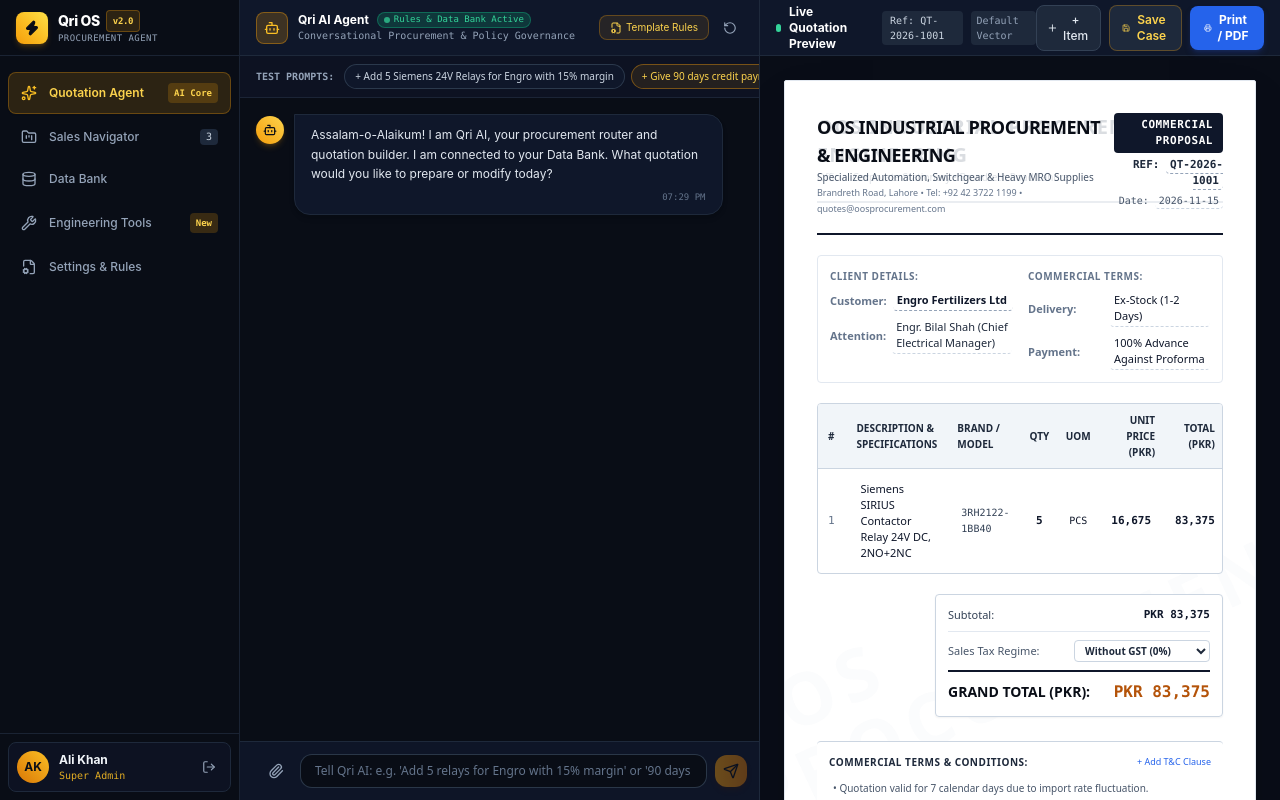
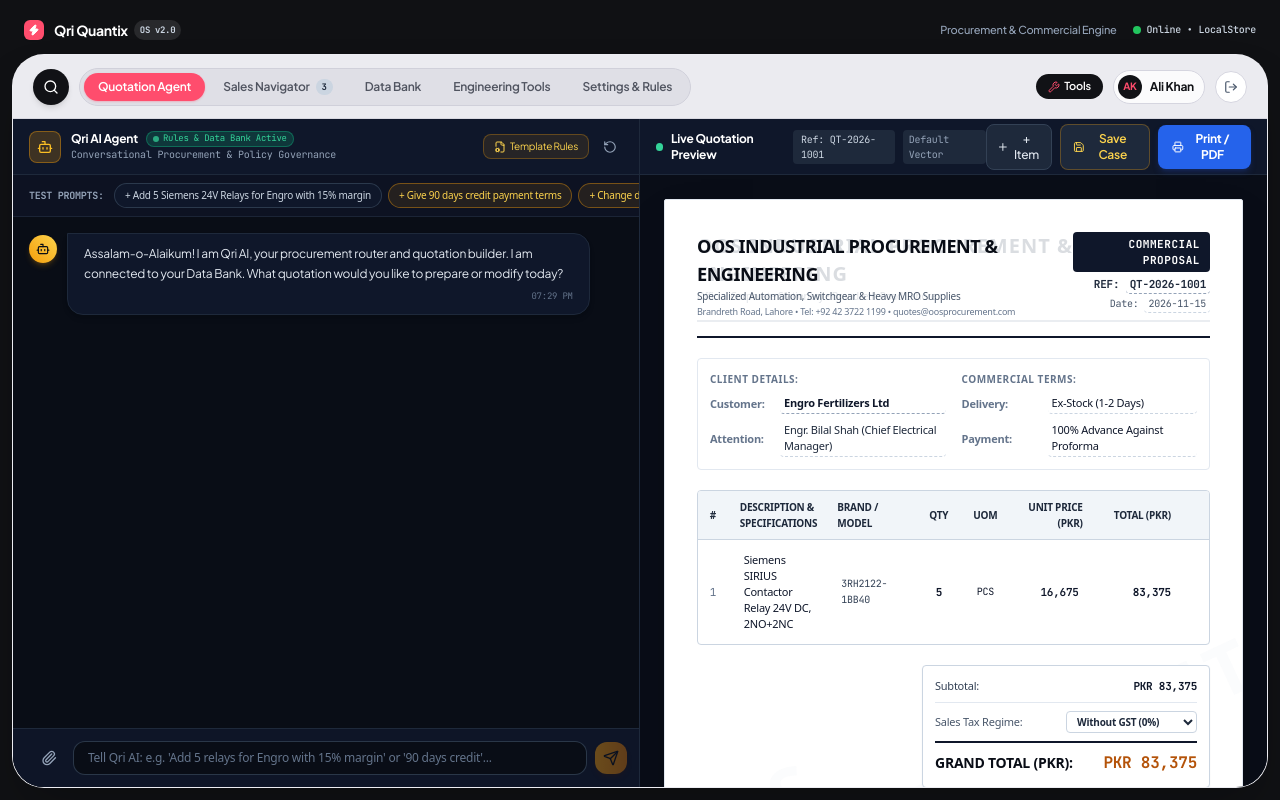
Before and after one commit to AliKhanImagery/MBHOSS, a Next.js app: page /agent/quotation in a window 1280 px wide. Built offline with nearby package versions, Linux system fonts and the light colour scheme.

Commit message:
style: Adopt Quantix design theme (Obsidian frame, Silver-Gray Island canvas, Coral pill navigation, Plus Jakarta Sans)

```diff
--- a/src/app/globals.css
+++ b/src/app/globals.css
@@ -1,16 +1,27 @@
+@import url('https://fonts.googleapis.com/css2?family=Plus+Jakarta+Sans:wght@400;500;600;700;800&family=JetBrains+Mono:wght@400;500;600;700&display=swap');
+
 @tailwind base;
 @tailwind components;
 @tailwind utilities;
 
 :root {
-  --background: #090d16;
+  --background: #101114;
   --foreground: #f1f5f9;
+  --quantix-canvas: #EBEBF0;
+  --quantix-coral: #FF4D6D;
+  --quantix-slate-card: #484B53;
+  --quantix-onyx-card: #16171B;
 }
 
 body {
   color: var(--foreground);
-  background: var(--background);
-  font-family: -apple-system, BlinkMacSystemFont, "Segoe UI", Roboto, Helvetica, Arial, sans-serif;
+  background-color: #101114;
+  background-image:
+    radial-gradient(circle at 85% 95%, rgba(190, 24, 55, 0.12), transparent 40%),
+    radial-gradient(circle at 15% 10%, rgba(160, 20, 40, 0.08), transparent 35%);
+  background-attachment: fixed;
+  font-family: 'Plus Jakarta Sans', -apple-system, BlinkMacSystemFont, "Segoe UI", Roboto, sans-serif;
+  letter-spacing: -0.015em;
   -webkit-font-smoothing: antialiased;
   -moz-osx-font-smoothing: grayscale;
 }
@@ -24,11 +35,11 @@ body {
   background: transparent;
 }
 ::-webkit-scrollbar-thumb {
-  background: #334155;
+  background: #333640;
   border-radius: 4px;
 }
 ::-webkit-scrollbar-thumb:hover {
-  background: #475569;
+  background: #474B59;
 }
 
 /* Print styling for the Right Pane Quotation Document */
--- a/src/components/AppShell.tsx
+++ b/src/components/AppShell.tsx
@@ -15,6 +15,11 @@ import {
   ShieldAlert,
   FileCog,
   Wrench,
+  Search,
+  Bell,
+  Sun,
+  Moon,
+  ExternalLink,
 } from 'lucide-react';
 import { useApp } from '@/context/AppContext';
 
@@ -23,7 +28,7 @@ export function AppShell({ children }: { children: React.ReactNode }) {
   const router = useRouter();
   const { currentUser, logout, activeCases } = useApp();
 
-  // If on login page, do not show navigation sidebar
+  // If on login page, do not show navigation shell
   if (pathname === '/login') {
     return <>{children}</>;
   }
@@ -35,7 +40,6 @@ export function AppShell({ children }: { children: React.ReactNode }) {
       shortLabel: 'Agent',
       icon: Sparkles,
       active: pathname.startsWith('/agent'),
-      badge: 'AI Core',
     },
     {
       href: '/cases',
@@ -75,122 +79,130 @@ export function AppShell({ children }: { children: React.ReactNode }) {
   };
 
   return (
-    <div className="flex flex-col md:flex-row h-[100dvh] w-screen overflow-hidden bg-slate-950 text-slate-100 select-none">
-      {/* Desktop Sidebar (hidden on mobile) */}
-      <aside className="hidden md:flex md:w-60 flex-shrink-0 bg-slate-950 border-r border-slate-800/80 flex-col justify-between z-30 transition-all duration-200">
-        {/* Top: Brand Header */}
-        <div>
-          <div className="h-14 border-b border-slate-800/80 px-3 md:px-4 flex items-center justify-between">
-            <Link href="/agent/quotation" className="flex items-center space-x-2.5 group">
-              <div className="w-8 h-8 rounded-lg bg-gradient-to-tr from-amber-500 via-amber-400 to-yellow-300 flex items-center justify-center text-slate-950 font-black shadow-md shadow-amber-500/20 group-hover:scale-105 transition-transform">
-                <Zap className="w-4 h-4 fill-slate-950" />
-              </div>
-              <div className="hidden md:block">
-                <div className="font-extrabold text-sm tracking-tight text-white flex items-center space-x-1.5">
-                  <span>Qri OS</span>
-                  <span className="text-[9px] px-1.5 py-0.2 bg-amber-500/15 text-amber-300 border border-amber-500/30 rounded font-mono font-bold">
-                    v2.0
-                  </span>
-                </div>
-                <div className="text-[9px] text-slate-400 tracking-wider font-mono uppercase">
-                  Procurement Agent
-                </div>
-              </div>
-            </Link>
+    <div className="flex flex-col h-[100dvh] w-screen overflow-hidden bg-[#101114] text-slate-100 select-none p-1 sm:p-2 md:p-3">
+      {/* =========================================================================
+          TOP OUTER HEADER (Desktop/Tablet Branding Bar)
+      ========================================================================= */}
+      <header className="hidden sm:flex h-9 px-3 items-center justify-between text-xs text-slate-400 flex-shrink-0 mb-1.5">
+        <div className="flex items-center space-x-2.5">
+          <div className="w-5 h-5 rounded-md bg-[#FF4D6D] flex items-center justify-center text-white font-black shadow-sm">
+            <Zap className="w-3 h-3 fill-white" />
           </div>
+          <span className="font-bold text-sm tracking-tight text-white flex items-center space-x-1.5">
+            <span>Qri Quantix</span>
+            <span className="text-[9px] px-1.5 py-0.2 bg-white/10 text-slate-300 rounded-full font-mono">
+              OS v2.0
+            </span>
+          </span>
+        </div>
 
-          {/* Navigation Links */}
-          <nav className="p-2 space-y-1 mt-2">
-            {navItems.map((item) => {
-              const Icon = item.icon;
-              return (
+        <div className="flex items-center space-x-4 text-[11px] font-medium text-slate-400">
+          <span className="hidden md:inline">Procurement &amp; Commercial Engine</span>
+          <div className="flex items-center space-x-1.5 text-slate-300">
+            <span className="w-2 h-2 rounded-full bg-[#22C55E]"></span>
+            <span className="font-mono text-[10px]">Online • LocalStore</span>
+          </div>
+        </div>
+      </header>
+
+      {/* =========================================================================
+          MAIN FLOATING ISLAND CANVAS (Light Silver-Gray #EBEBF0)
+      ========================================================================= */}
+      <div className="flex-1 flex flex-col rounded-2xl sm:rounded-[28px] md:rounded-[32px] bg-[#EBEBF0] text-[#111216] shadow-2xl overflow-hidden border border-white/10 relative">
+        {/* Island Top Navigation Bar */}
+        <div className="h-14 sm:h-16 px-3 sm:px-5 bg-[#EBEBF0] border-b border-[#D8D8E0] flex items-center justify-between flex-shrink-0 z-30">
+          {/* Left: Quick Search Button & Brand Mark */}
+          <div className="flex items-center space-x-2.5">
+            <button
+              onClick={() => router.push('/settings/databank')}
+              className="w-9 h-9 rounded-full bg-[#111216] hover:bg-slate-800 text-white flex items-center justify-center shadow-md transition-transform active:scale-95 cursor-pointer flex-shrink-0"
+              title="Search Data Bank"
+            >
+              <Search className="w-4 h-4" />
+            </button>
+
+            {/* Desktop / Tablet Horizontal Pill Navigation */}
+            <nav className="hidden md:flex items-center space-x-1 bg-[#DFDFE6] p-1 rounded-full border border-[#D0D0DA]">
+              {navItems.map((item) => (
                 <Link
                   key={item.href}
                   href={item.href}
-                  className={`flex items-center justify-between px-3 py-2.5 rounded-lg text-xs font-medium transition-all group ${
+                  className={`px-3.5 py-1.5 rounded-full text-xs font-semibold transition-all flex items-center space-x-1.5 ${
                     item.active
-                      ? 'bg-amber-500/15 text-amber-300 border border-amber-500/30 font-semibold shadow-sm'
-                      : 'text-slate-400 hover:text-slate-100 hover:bg-slate-900 border border-transparent'
+                      ? 'bg-[#FF4D6D] text-white shadow-sm shadow-[#FF4D6D]/30'
+                      : 'text-[#505460] hover:text-[#111216] hover:bg-[#D5D5DC]'
                   }`}
-                  title={item.label}
                 >
-                  <div className="flex items-center space-x-3">
-                    <Icon
-                      className={`w-4 h-4 transition-transform group-hover:scale-110 ${
-                        item.active ? 'text-amber-400' : 'text-slate-400 group-hover:text-slate-200'
+                  <span>{item.label}</span>
+                  {item.count !== undefined && item.count > 0 && (
+                    <span
+                      className={`text-[9px] px-1.5 py-0.2 rounded-full font-mono font-bold ${
+                        item.active ? 'bg-white/20 text-white' : 'bg-slate-300 text-slate-800'
                       }`}
-                    />
-                    <span className="hidden md:inline">{item.label}</span>
-                  </div>
+                    >
+                      {item.count}
+                    </span>
+                  )}
+                </Link>
+              ))}
+            </nav>
+          </div>
 
-                  {/* Badges / Counters */}
-                  <div className="hidden md:flex items-center">
-                    {item.badge && (
-                      <span className="text-[9px] bg-amber-500/20 text-amber-300 px-1.5 py-0.5 rounded font-mono font-bold">
-                        {item.badge}
-                      </span>
-                    )}
-                    {item.count !== undefined && (
-                      <span className="text-[10px] bg-slate-800 text-slate-300 px-1.5 py-0.2 rounded font-mono">
-                        {item.count}
-                      </span>
-                    )}
-                  </div>
-                </Link>
-              );
-            })}
-          </nav>
-        </div>
+          {/* Right: User Avatar & Session Controls */}
+          <div className="flex items-center space-x-2.5">
+            <Link
+              href="/tools"
+              className="hidden lg:flex items-center space-x-1 px-3 py-1 rounded-full bg-[#111216] hover:bg-slate-800 text-white text-[11px] font-semibold transition-colors"
+            >
+              <Wrench className="w-3 h-3 text-[#FF4D6D]" />
+              <span>Tools</span>
+            </Link>
 
-        {/* Bottom: User Card & Sign Out */}
-        <div className="p-2 border-t border-slate-800/80">
-          <div className="flex items-center justify-between p-2 rounded-lg bg-slate-900/60 border border-slate-800">
-            <div className="flex items-center space-x-2.5 overflow-hidden">
-              <div className="w-8 h-8 rounded-full bg-gradient-to-tr from-amber-600 to-amber-400 flex items-center justify-center text-slate-950 font-bold text-xs flex-shrink-0">
+            {/* User Profile Pill */}
+            <div className="flex items-center space-x-2 bg-white/80 border border-[#D5D5DF] pl-1 pr-2.5 py-1 rounded-full shadow-xs">
+              <div className="w-6 h-6 rounded-full bg-[#111216] text-[#FF4D6D] font-bold text-[10px] flex items-center justify-center">
                 {currentUser?.avatar || 'AK'}
               </div>
-              <div className="hidden md:block truncate">
-                <div className="text-xs font-bold text-slate-100 truncate">
-                  {currentUser?.name || 'Guest'}
-                </div>
-                <div className="text-[10px] text-amber-400/90 font-mono truncate">
-                  {currentUser?.role || 'Super Admin'}
-                </div>
-              </div>
+              <span className="text-xs font-bold text-[#111216] hidden sm:inline truncate max-w-[100px]">
+                {currentUser?.name || 'Ali Khan'}
+              </span>
             </div>
 
+            {/* Logout Trigger */}
             <button
               onClick={handleLogout}
-              className="p-1.5 text-slate-400 hover:text-rose-400 rounded hover:bg-slate-800 transition-colors"
+              className="w-8 h-8 rounded-full bg-white hover:bg-rose-50 text-slate-600 hover:text-rose-600 border border-[#D5D5DF] flex items-center justify-center transition-colors cursor-pointer"
               title="Sign Out"
             >
               <LogOut className="w-3.5 h-3.5" />
             </button>
           </div>
         </div>
-      </aside>
 
-      {/* Main Page Content Area (Account for mobile bottom nav) */}
-      <div className="flex-1 flex flex-col h-[calc(100dvh-3.5rem)] md:h-[100dvh] overflow-hidden bg-slate-950">
-        {children}
+        {/* Content Workspace inside the Island Canvas */}
+        <div className="flex-1 flex flex-col overflow-hidden bg-[#EBEBF0]">
+          {children}
+        </div>
       </div>
 
-      {/* Mobile Bottom Navigation Bar (Natural Thumb Zone) */}
-      <nav className="md:hidden h-14 bg-slate-950/95 backdrop-blur-md border-t border-slate-800 px-2 flex items-center justify-around z-40 pb-[env(safe-area-inset-bottom)] flex-shrink-0">
+      {/* =========================================================================
+          MOBILE BOTTOM NAVIGATION (Natural Thumb Arc with Coral Active Indicator)
+      ========================================================================= */}
+      <nav className="md:hidden h-14 bg-[#101114]/95 backdrop-blur-md border-t border-slate-800/80 px-2 flex items-center justify-around z-40 pb-[env(safe-area-inset-bottom)] flex-shrink-0 mt-1">
         {navItems.map((item) => {
           const Icon = item.icon;
           return (
             <Link
               key={item.href}
               href={item.href}
-              className={`flex flex-col items-center justify-center flex-1 py-1 text-[10px] transition-colors relative ${
-                item.active ? 'text-amber-400 font-bold' : 'text-slate-400 hover:text-slate-200'
+              className={`flex flex-col items-center justify-center flex-1 py-1 text-[10px] transition-all relative ${
+                item.active ? 'text-[#FF4D6D] font-bold scale-105' : 'text-slate-400 hover:text-slate-200'
               }`}
             >
               <Icon className="w-4 h-4 mb-0.5" />
               <span>{item.shortLabel}</span>
               {item.count !== undefined && item.count > 0 && (
-                <span className="absolute top-1 right-3 w-3.5 h-3.5 rounded-full bg-amber-500 text-slate-950 text-[8px] font-mono font-bold flex items-center justify-center">
+                <span className="absolute top-0.5 right-3 w-3.5 h-3.5 rounded-full bg-[#FF4D6D] text-white text-[8px] font-mono font-bold flex items-center justify-center">
                   {item.count}
                 </span>
               )}
```
Also changed, not shown: tailwind.config.ts (+18 -0 lines).
